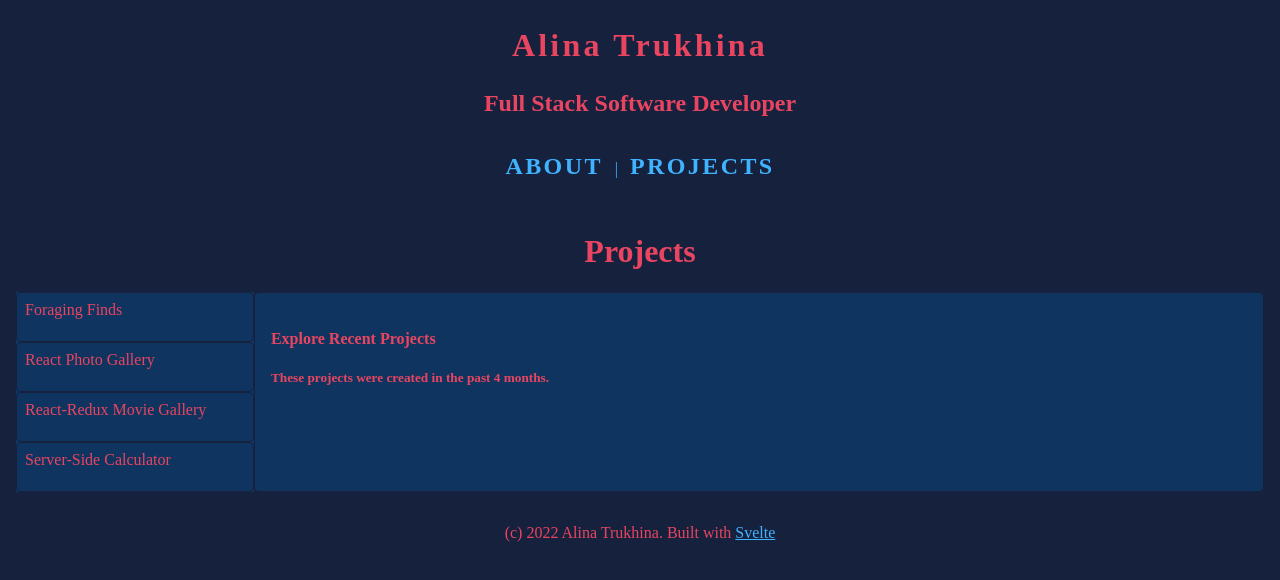
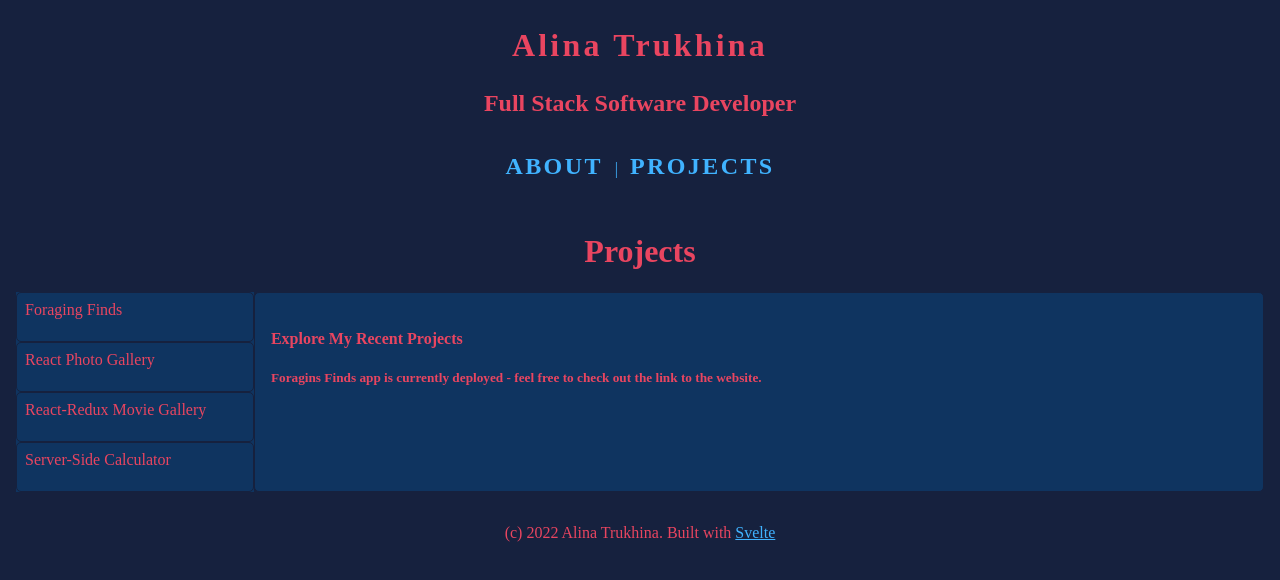
Before and after one commit to AlinaTrukhina/portfolio, a SvelteKit app: page /projects in a window 1280 px wide. Shown: the top 580 px of the page. Built offline with nearby package versions, Linux system fonts and the light colour scheme.

Commit message:
update projects description

```diff
--- a/src/routes/projects/+page.svelte
+++ b/src/routes/projects/+page.svelte
@@ -9,6 +9,6 @@
 </svelte:head>
 
 <section>
-	<h4>Explore Recent Projects</h4>
-	<h5>These projects were created in the past 4 months.</h5>
+	<h4>Explore My Recent Projects</h4>
+	<h5>Foragins Finds app is currently deployed - feel free to check out the link to the website.</h5>
 </section>
```
